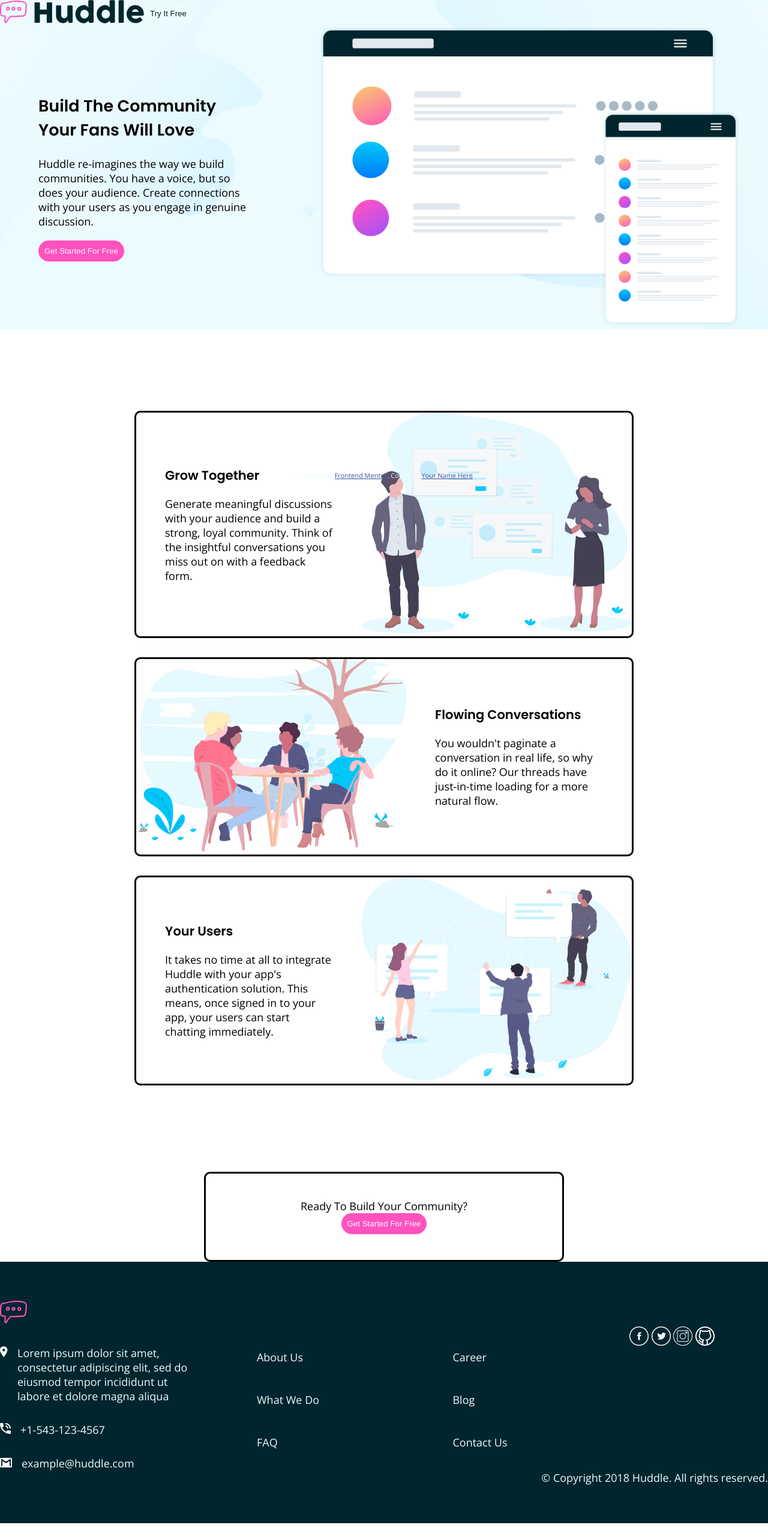
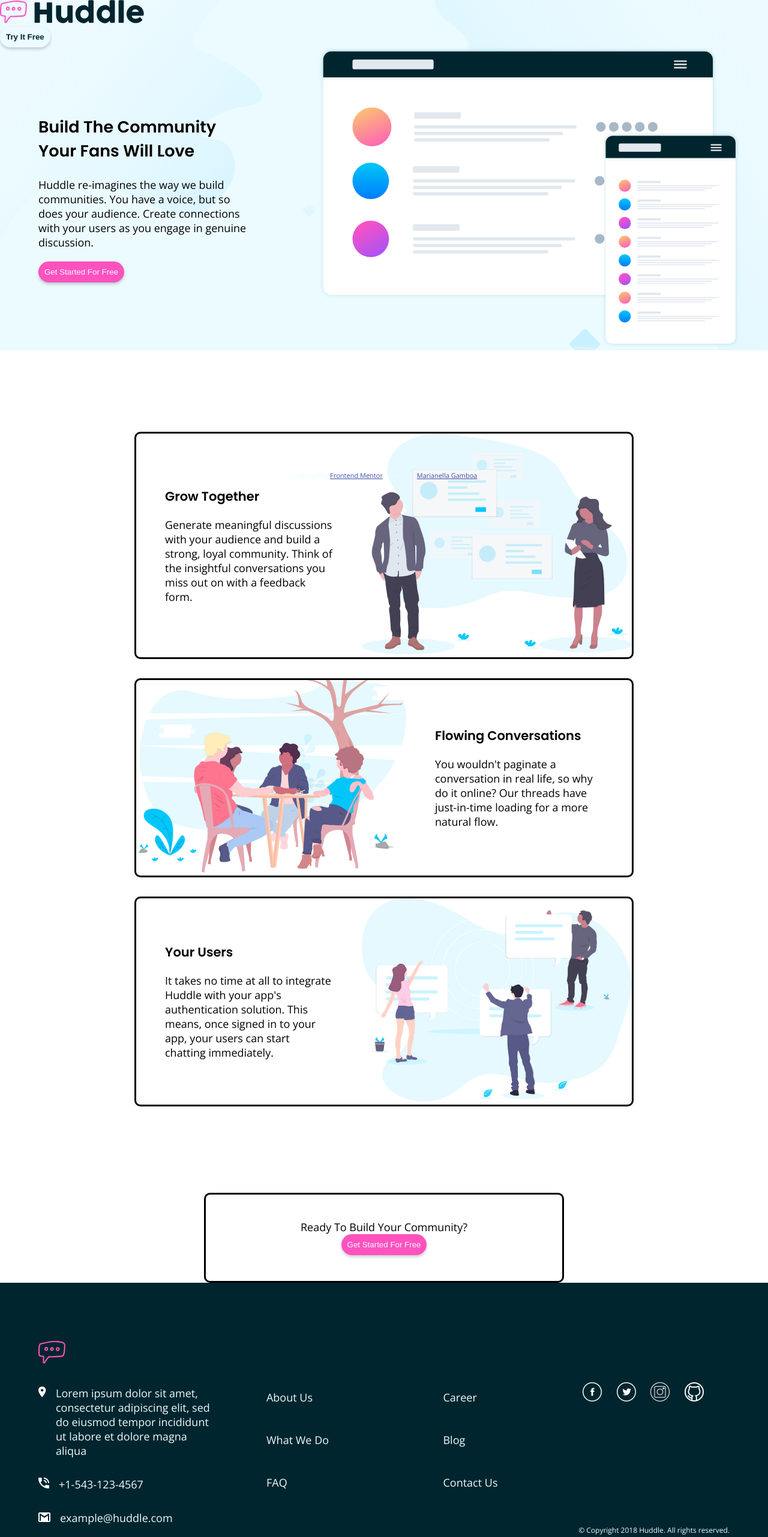
Before and after one commit to Marianellag1/landinghuddle-musical-dollop, a plain HTML site: page index.html in a window 1280 px wide. Shown: the whole page at 60% size. Before the commit the page ends 2540 px from the top, so only its background shows below. Drawn offline with nearby package versions, Linux system fonts and the light colour scheme.

Commit message:
saving progress

```diff
--- a/css/style.css
+++ b/css/style.css
@@ -40,6 +40,7 @@
 button {
     border-radius: 20px;
     padding: 0.625rem;
+    box-shadow: 0 3px 5px rgb(0 0 0 / 20%);
 }
 
 button:hover {
@@ -52,15 +53,27 @@
     border: none;
 }
 
-header {
+.btn:active {
+background-color: var(--pink);
+opacity: 0.5;
+}
+
+/* header {
     display: inline-flex;
+    justify-content: center;
     align-items: center;
-}
+} */
 
 header button {
     background-color: var(--pale);
     color: var(--dark);
     border: none;
+    font-weight: 700;
+}
+
+header button:active {
+    background-color: var(--pale);
+    opacity: 0.5;
 }
 
 .hero {
@@ -108,8 +121,7 @@
     background-color: var(--dark);
     width: 100%;
     color: var(--pale);
-    padding-top: 4rem;
-    padding-bottom: 4rem;
+    padding:  6rem 4rem 4rem 4rem;
 }
 
 .fixed {
@@ -122,6 +134,7 @@
 
 .copyright {
     float: right;
+    font-size: 12px;
 }
 
 .one {
@@ -201,6 +214,14 @@
     justify-content: center;
 }
 
+.fourth {
+    margin-top: 1rem ;
+}
+
+.fourth img {
+    margin: .625rem;
+}
+
 .location,
 .phone,
 .email {
--- a/index.html
+++ b/index.html
@@ -112,9 +112,9 @@
       <section class="second">
         <div class="about">
           <ul>
-            <li><a href="http://" target="_blank" rel="noopener noreferrer"> About Us</a></li>
-            <li><a href="http://" target="_blank" rel="noopener noreferrer">What We Do</a></li>
-            <li><a href="http://" target="_blank" rel="noopener noreferrer">FAQ</a></li>
+            <li><a href="https://marianellag1.github.io/landinghuddle-musical-dollop/"> About Us</a></li>
+            <li><a href="https://marianellag1.github.io/landinghuddle-musical-dollop/">What We Do</a></li>
+            <li><a href="https://marianellag1.github.io/landinghuddle-musical-dollop/">FAQ</a></li>
           </ul>
         </div>
       </section>
@@ -122,19 +122,19 @@
       <section class="third">
         <div class="career">
           <ul>
-            <li><a href="http://" target="_blank" rel="noopener noreferrer">Career</a></li>
-            <li><a href="http://" target="_blank" rel="noopener noreferrer">Blog</a></li>
-            <li><a href="http://" target="_blank" rel="noopener noreferrer">Contact Us</a></li>
+            <li><a href="https://marianellag1.github.io/landinghuddle-musical-dollop/">Career</a></li>
+            <li><a href="https://marianellag1.github.io/landinghuddle-musical-dollop/">Blog</a></li>
+            <li><a href="https://marianellag1.github.io/landinghuddle-musical-dollop/" >Contact Us</a></li>
           </ul>
         </div>
       </section>
 
       <section class="fourth">
         <figure>
-          <a href=""><img src="./images/facebook.png" alt="facebook icon"></a>
-          <a href=""><img src="./images/twitter.png" alt="twitter icon"></a>
-          <a href=""><img src="./images/instagram.png" alt="instagram icon"></a>
-          <a href=""><img src="./images/github.png" alt="github icon"></a>
+          <a href="https://www.facebook.com/" target="_blank"><img src="./images/facebook.png" alt="facebook icon"></a>
+          <a href="https://twitter.com/?lang=en" target="_blank"><img src="./images/twitter.png" alt="twitter icon"></a>
+          <a href="https://www.instagram.com/" target="_blank"><img src="./images/instagram.png" alt="instagram icon"></a>
+          <a href="https://github.com/Marianellag1" target="_blank"><img src="./images/github.png" alt="github icon"></a>
         </figure>
       </div>
     </section>
@@ -143,7 +143,7 @@
 
     <p class="attribution fixed">
       Challenge by <a href="https://www.frontendmentor.io?ref=challenge" target="_blank">Frontend Mentor</a>.
-      Coded by <a href="#">Your Name Here</a>.
+      Coded by <a href="https://www.frontendmentor.io/profile/Marianellag1">Marianella Gamboa</a>.
     </p>
   </footer>
 </body>
```
